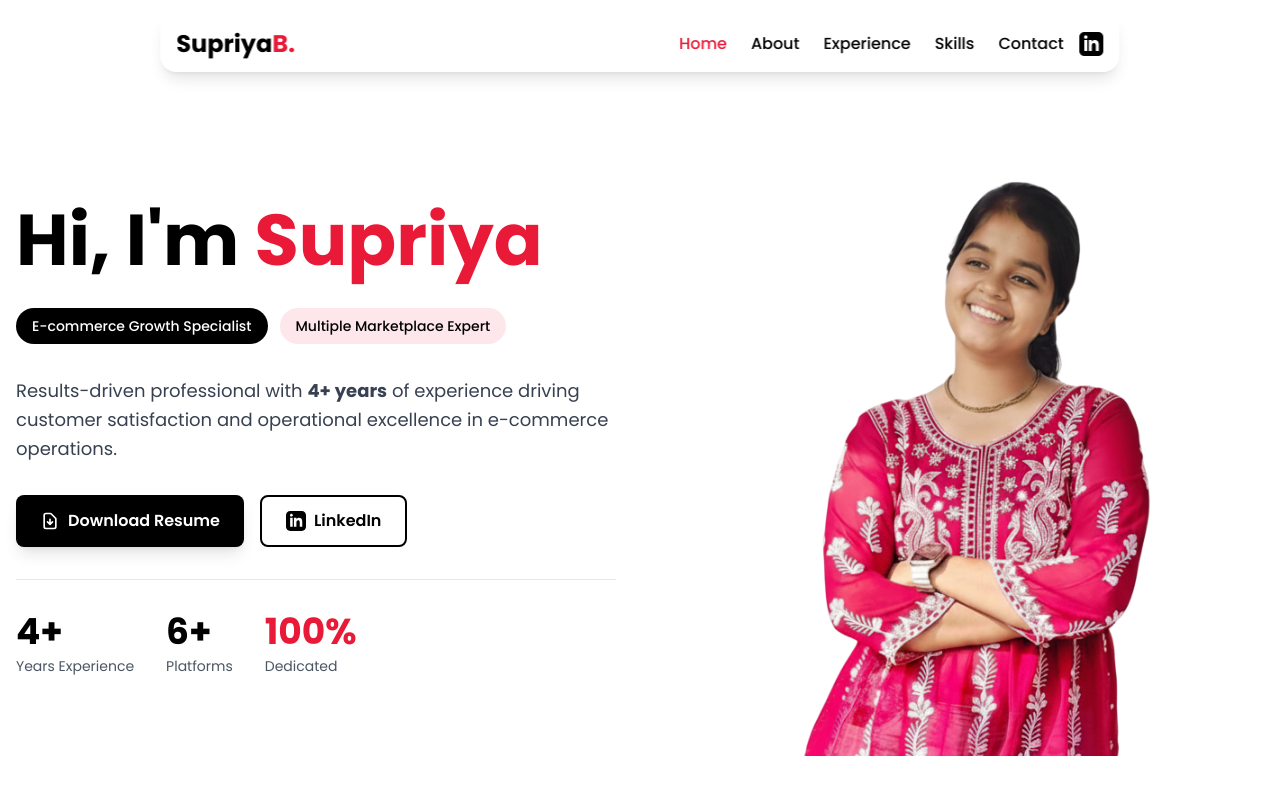
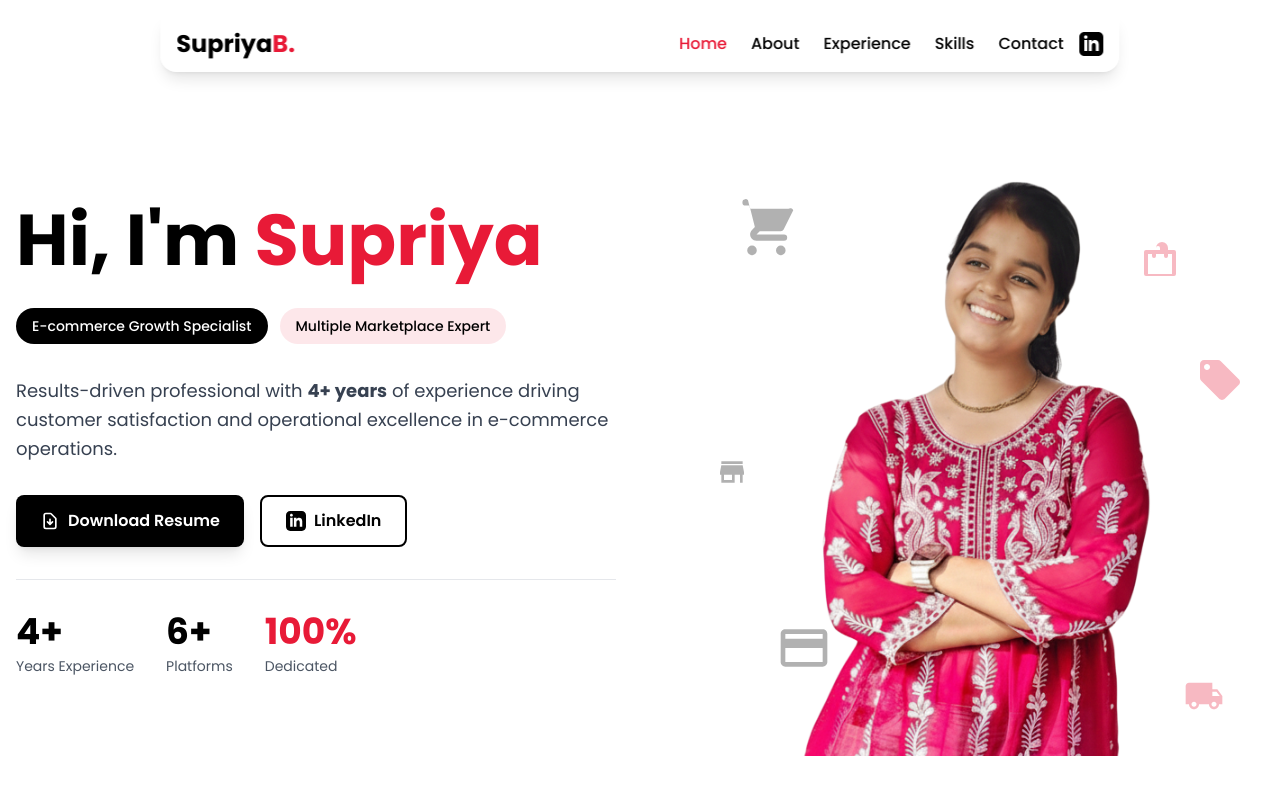
Before and after one commit to supriyabanetiya/supriya-portfolio, a React (Vite) app: page / in a window 1280 px wide. Shown: the top 800 px of the page. Built offline with nearby package versions, Linux system fonts and the light colour scheme.

Commit message:
update hero section

```diff
--- a/src/components/Hero.jsx
+++ b/src/components/Hero.jsx
@@ -80,7 +80,7 @@ const Hero = () => {
           <div className="hidden md:flex justify-center items-center">
             <div className="relative w-[600px] h-[600px] mt-8 ml-8">
               {/* Image Container */}
-              <div className="relative w-full h-full overflow-hidden bg-white">
+              <div className="relative w-full h-full overflow-hidden bg-white z-10">
                 <img
                   src="./e.png"
                   alt="Supriya Banetiya"
@@ -88,8 +88,39 @@ const Hero = () => {
                   style={{ display: 'block', minWidth: '100%', minHeight: '100%' }}
                 />
               </div>
-
-
+              {/* Overlay Icons */}
+              <div className="absolute inset-0 z-20 pointer-events-none">
+                <div className="absolute top-10 left-10 opacity-30">
+                  <svg className="w-16 h-16 text-navy" fill="currentColor" viewBox="0 0 20 20">
+                    <path d="M3 1a1 1 0 000 2h1.22l.305 1.222a.997.997 0 00.01.042l1.358 5.43-.893.892C3.74 11.846 4.632 14 6.414 14H15a1 1 0 000-2H6.414l1-1H14a1 1 0 00.894-.553l3-6A1 1 0 0016.382 4H4.414l-.66-2.642A1 1 0 002.766 1H3zM6.5 17a1.5 1.5 0 11-3 0 1.5 1.5 0 013 0zM15.5 17a1.5 1.5 0 11-3 0 1.5 1.5 0 013 0z"/>
+                  </svg>
+                </div>
+                <div className="absolute top-20 right-20 opacity-30">
+                  <svg className="w-12 h-12 text-gold" fill="currentColor" viewBox="0 0 24 24">
+                    <path d="M19 7h-3V6a3 3 0 0 0-6 0v1H5a1 1 0 0 0-1 1v11a1 1 0 0 0 1 1h14a1 1 0 0 0 1-1V8a1 1 0 0 0-1-1zM10 6a1 1 0 0 1 2 0v1h-2V6zm8 13H6V9h2v1a1 1 0 0 0 2 0V9h4v1a1 1 0 0 0 2 0V9h2v10z"/>
+                  </svg>
+                </div>
+                <div className="absolute bottom-20 left-20 opacity-30">
+                  <svg className="w-14 h-14 text-navy" fill="currentColor" viewBox="0 0 24 24">
+                    <path d="M20 4H4c-1.11 0-1.99.89-1.99 2L2 18c0 1.11.89 2 2 2h16c1.11 0 2-.89 2-2V6c0-1.11-.89-2-2-2zm0 14H4v-6h16v6zm0-10H4V6h16v2z"/>
+                  </svg>
+                </div>
+                <div className="absolute bottom-10 right-10 opacity-30">
+                  <svg className="w-10 h-10 text-gold" fill="currentColor" viewBox="0 0 24 24">
+                    <path d="M20 8h-3V4H3c-1.1 0-2 .9-2 2v11h2c0 1.66 1.34 3 3 3s3-1.34 3-3h6c0 1.66 1.34 3 3 3s3-1.34 3-3h2v-5l-3-4zM6 18.5c-.83 0-1.5-.67-1.5-1.5s.67-1.5 1.5-1.5 1.5.67 1.5 1.5-.67 1.5-1.5 1.5zm13.5-9l1.96 2.5H17V9.5h2.5zm-1.5 9c-.83 0-1.5-.67-1.5-1.5s.67-1.5 1.5-1.5 1.5.67 1.5 1.5-.67 1.5-1.5 1.5z"/>
+                  </svg>
+                </div>
+                <div className="absolute top-1/2 left-5 opacity-30">
+                  <svg className="w-8 h-8 text-navy" fill="currentColor" viewBox="0 0 24 24">
+                    <path d="M20 4H4v2h16V4zm1 10v-2l-1-5H4l-1 5v2h1v6h10v-6h4v6h2v-6h1zm-9 4H6v-4h6v4z"/>
+                  </svg>
+                </div>
+                <div className="absolute top-1/3 right-5 opacity-30">
+                  <svg className="w-12 h-12 text-gold" fill="currentColor" viewBox="0 0 24 24">
+                    <path d="M21.41 11.58l-9-9C12.05 2.22 11.55 2 11 2H4c-1.1 0-2 .9-2 2v7c0 .55.22 1.05.59 1.42l9 9c.36.36.86.58 1.41.58.55 0 1.05-.22 1.41-.59l7-7c.37-.36.59-.86.59-1.41 0-.55-.23-1.06-.59-1.42zM5.5 7C4.67 7 4 6.33 4 5.5S4.67 4 5.5 4 7 4.67 7 5.5 6.33 7 5.5 7z"/>
+                  </svg>
+                </div>
+              </div>
             </div>
           </div>
         </div>
```
